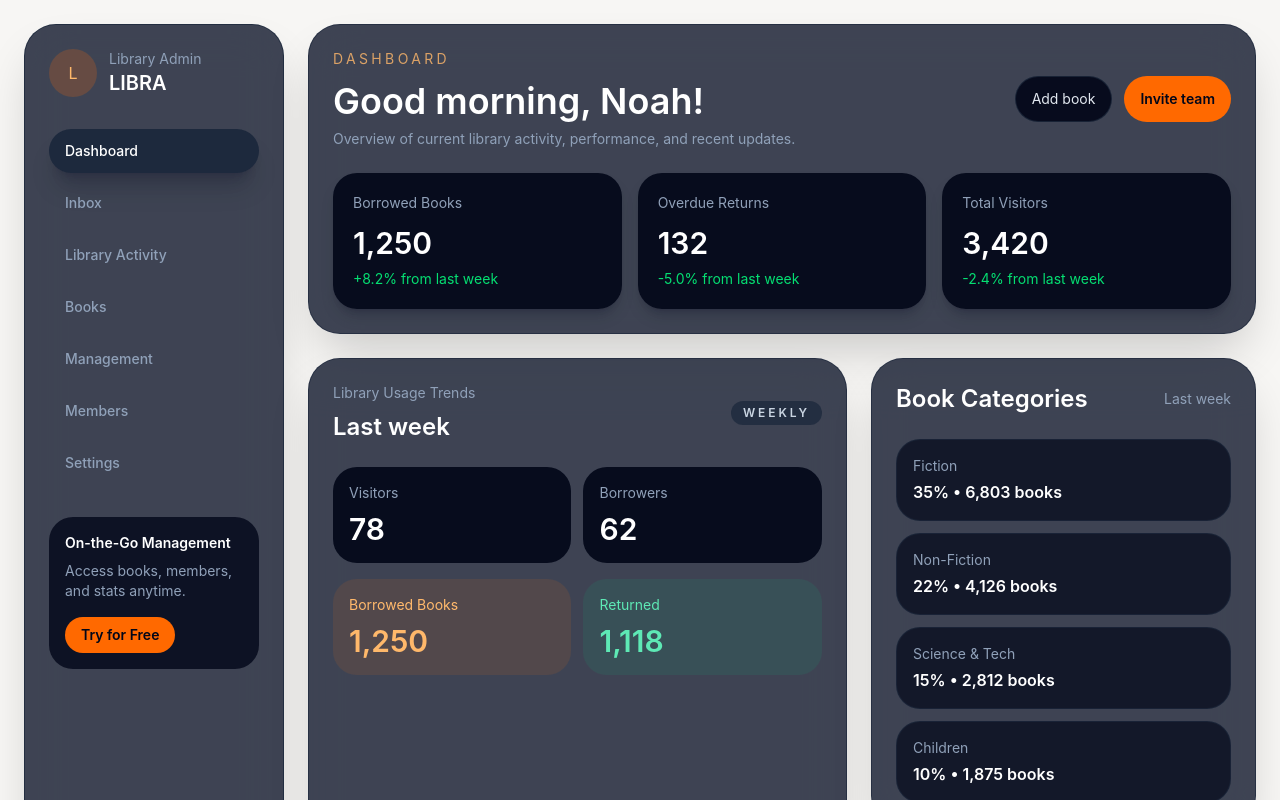
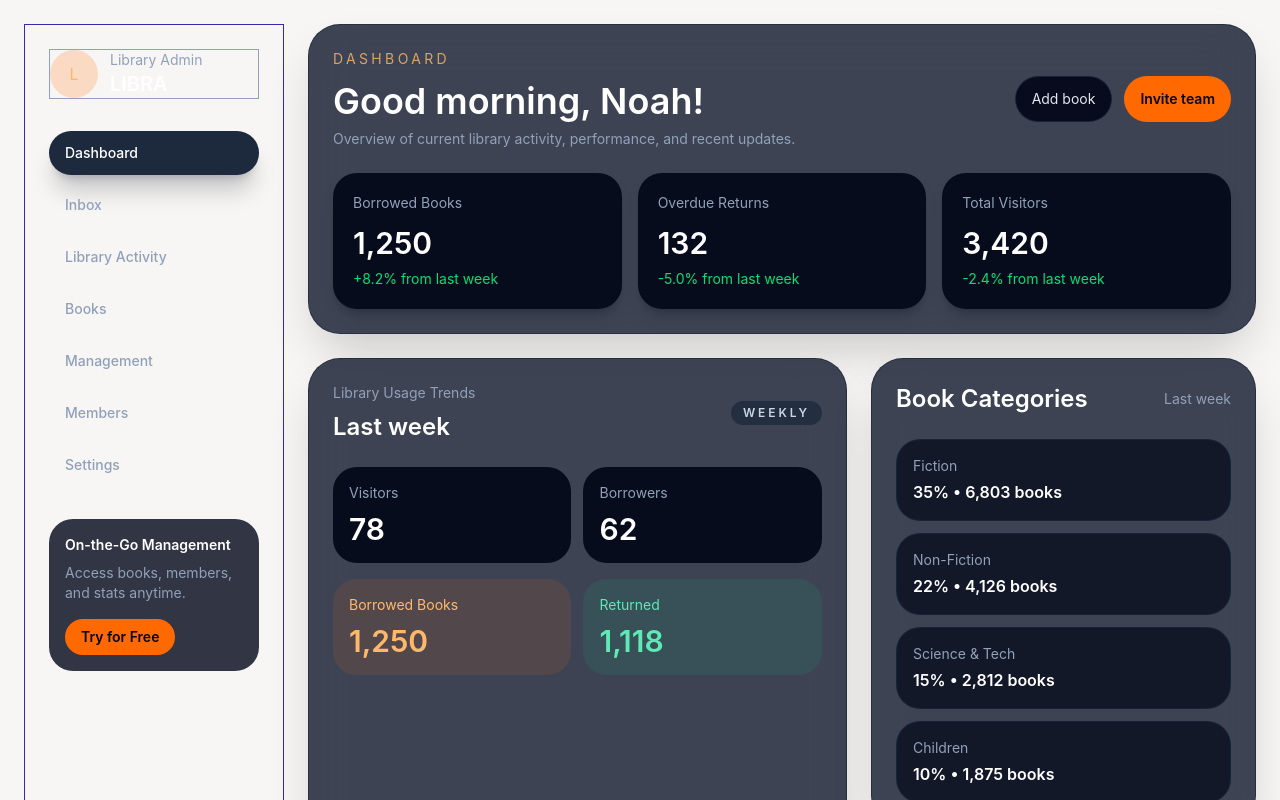
Before and after one commit to system-Barinda/LIBRA, a React (Vite) app: page / in a window 1280 px wide. Shown: the top 800 px of the page. Built offline with nearby package versions, Linux system fonts and the light colour scheme.

Commit message:
done to update the this:

```diff
--- a/src/components/Sidebar.tsx
+++ b/src/components/Sidebar.tsx
@@ -10,8 +10,8 @@ const nav = [
 
 export default function Sidebar() {
   return (
-    <aside className="rounded-[32px] border border-slate-800/80 bg-slate-900/80 p-6 shadow-2xl/20 backdrop-blur-xl">
-      <div className="mb-8 flex items-center gap-3">
+    <aside className="border border-indigo-800 p-6">
+      <div className="mb-8 flex items-center gap-3 border">
         <div className="flex h-12 w-12 items-center justify-center rounded-3xl bg-orange-500/20 text-orange-300">
           L
         </div>
```
